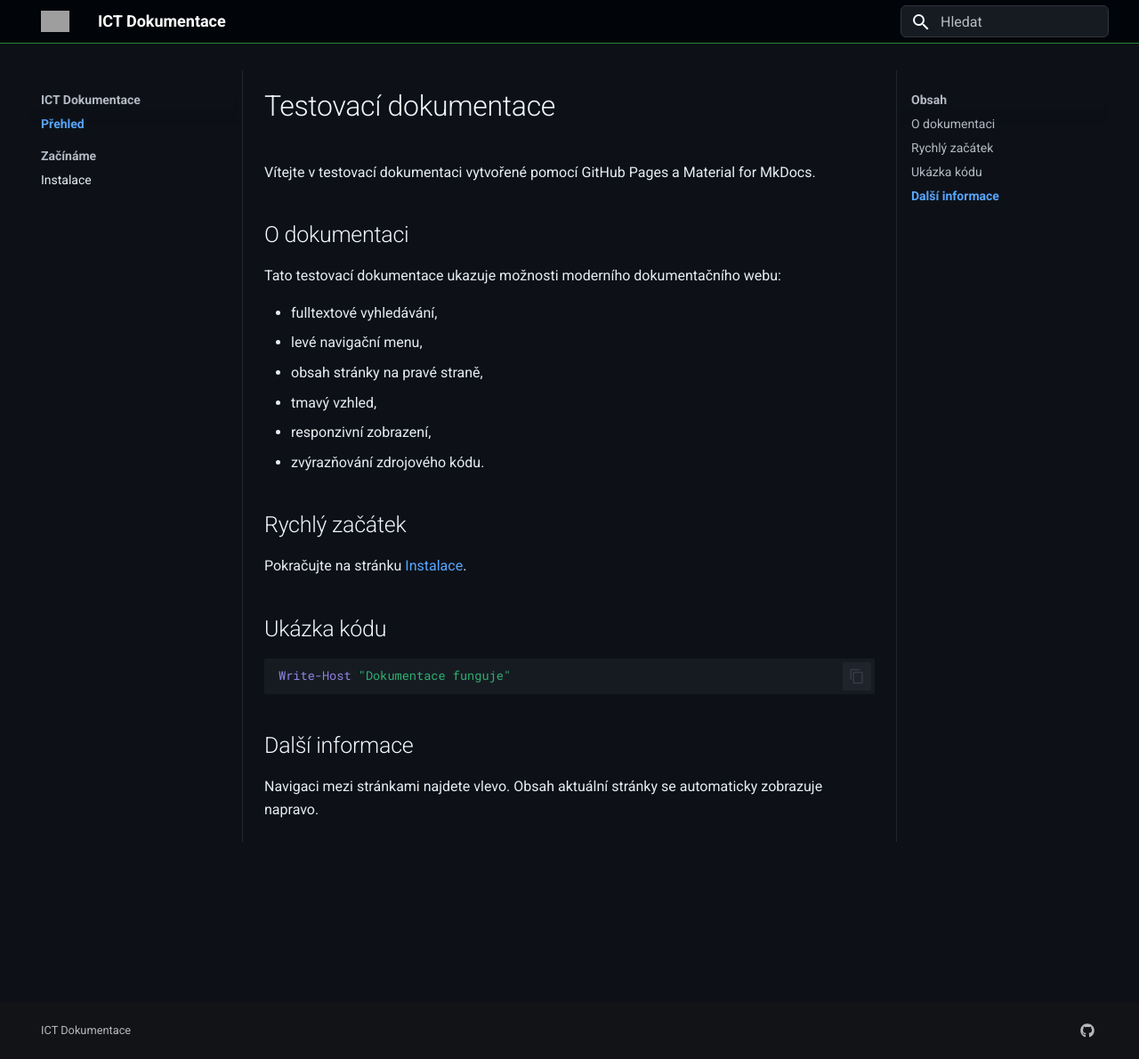
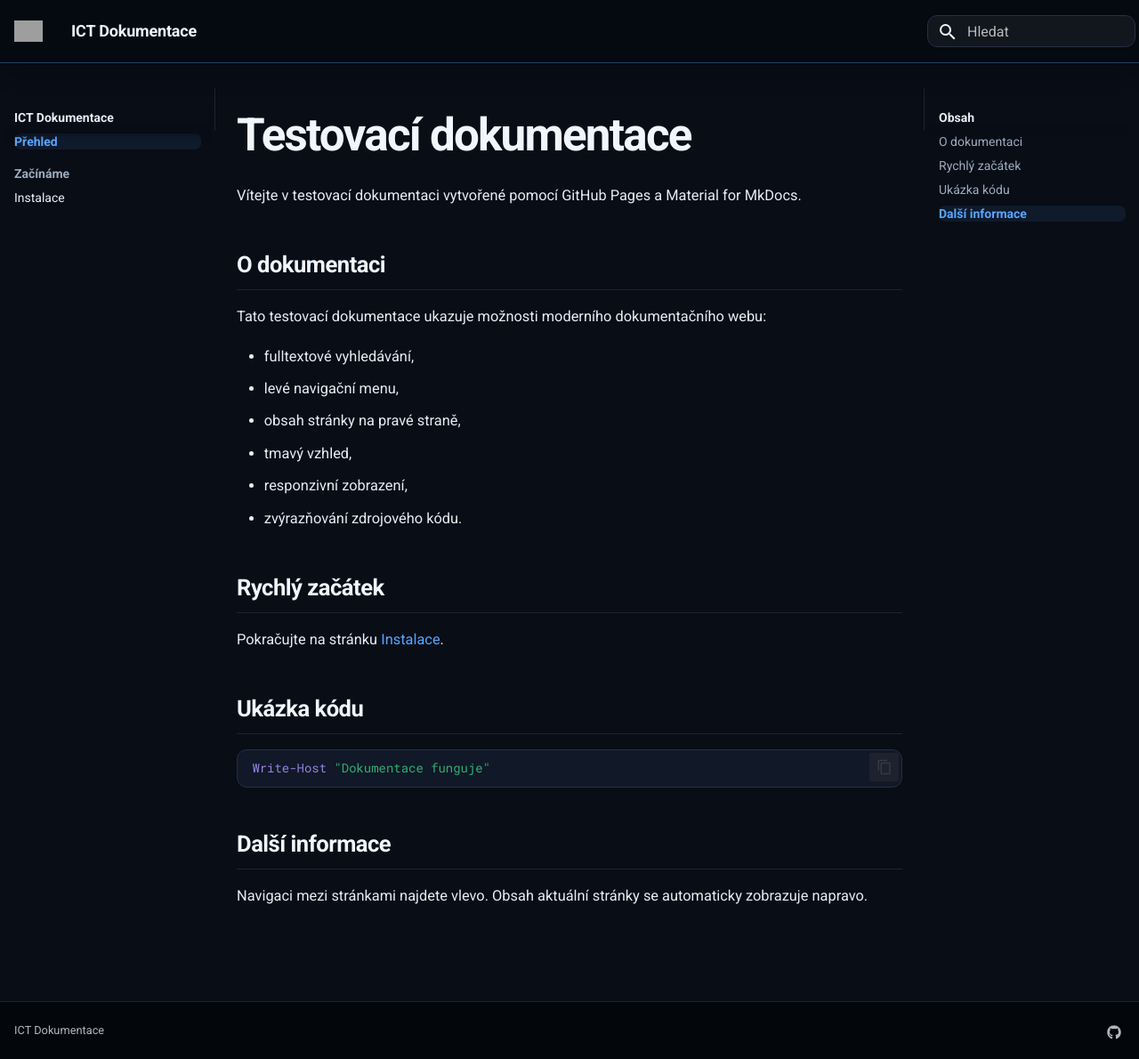
Before and after one commit to ksefcik/ksefcik.github.io, an MkDocs documentation site: the page built from docs/index.md, in a window 1280 px wide and 1190 px high. Shown: the whole window at 89% size. Built offline with MkDocs 1.6.1 and Material for MkDocs 9.7.7, drawn with Linux system fonts in a browser that asks for light colours; grey boxes are pictures that could not be loaded.

Commit message:
Update extra.css

```diff
--- a/docs/stylesheets/extra.css
+++ b/docs/stylesheets/extra.css
@@ -1,75 +1,305 @@
-/* Celá tmavá stránka */
-[data-md-color-scheme="slate"] {
-  --md-default-bg-color: #0d1117;
-  --md-default-bg-color--light: #161b22;
-  --md-default-bg-color--lighter: #21262d;
-  --md-default-fg-color: #e6edf3;
-  --md-default-fg-color--light: #b1bac4;
-
-  --md-primary-fg-color: #010409;
-  --md-primary-fg-color--light: #0d1117;
-  --md-primary-fg-color--dark: #010409;
-
-  --md-accent-fg-color: #3fb950;
-  --md-typeset-a-color: #58a6ff;
-
-  --md-code-bg-color: #161b22;
-  --md-code-fg-color: #e6edf3;
+:root {
+  --ict-bg: #080d16;
+  --ict-surface: #0d1420;
+  --ict-surface-light: #131c2b;
+  --ict-border: #243044;
+  --ict-border-soft: rgba(148, 163, 184, 0.16);
+  --ict-text: #e6edf7;
+  --ict-text-muted: #9daabd;
+  --ict-blue: #58a6ff;
+  --ict-blue-light: #79c0ff;
+  --ict-green: #3fb950;
 }
 
-/* Černá horní lišta */
-.md-header {
-  background-color: #010409;
-  border-bottom: 1px solid #238636;
-  box-shadow: none;
+[data-md-color-scheme="slate"] {
+  --md-hue: 218;
+
+  --md-default-bg-color: var(--ict-bg);
+  --md-default-bg-color--light: var(--ict-surface);
+  --md-default-bg-color--lighter: var(--ict-surface-light);
+
+  --md-default-fg-color: var(--ict-text);
+  --md-default-fg-color--light: var(--ict-text-muted);
+  --md-default-fg-color--lighter: #7d8999;
+
+  --md-primary-fg-color: #060a11;
+  --md-primary-fg-color--light: #0b111b;
+  --md-primary-fg-color--dark: #03060b;
+  --md-primary-bg-color: #f0f6fc;
+
+  --md-accent-fg-color: var(--ict-blue);
+  --md-typeset-a-color: var(--ict-blue);
+
+  --md-code-bg-color: #111827;
+  --md-code-fg-color: #dbe7f5;
+
+  --md-footer-bg-color: #060a11;
+  --md-footer-bg-color--dark: #03060b;
 }
 
-/* Případné horní záložky */
-.md-tabs {
-  background-color: #010409;
-  border-bottom: 1px solid #30363d;
+.md-header {
+  background: rgba(6, 10, 17, 0.96);
+  border-bottom: 1px solid rgba(88, 166, 255, 0.35);
+  box-shadow: 0 8px 30px rgba(0, 0, 0, 0.2);
+  backdrop-filter: blur(14px);
 }
 
-/* Levé a pravé navigační panely */
-.md-sidebar {
-  background-color: #0d1117;
+.md-header__inner {
+  min-height: 3.5rem;
 }
 
-/* Vyhledávací pole */
+.md-header__title {
+  font-weight: 700;
+  letter-spacing: -0.01em;
+}
+
+.md-header__button.md-logo {
+  color: var(--ict-blue-light);
+}
+
 .md-search__form {
-  background-color: #161b22;
-  border: 1px solid #30363d;
-  border-radius: 6px;
+  background-color: rgba(255, 255, 255, 0.055);
+  border: 1px solid var(--ict-border);
+  border-radius: 0.55rem;
+  transition:
+    border-color 160ms ease,
+    background-color 160ms ease,
+    box-shadow 160ms ease;
 }
 
 .md-search__form:hover,
 .md-search__form:focus-within {
-  border-color: #58a6ff;
+  background-color: rgba(255, 255, 255, 0.075);
+  border-color: var(--ict-blue);
+  box-shadow: 0 0 0 3px rgba(88, 166, 255, 0.12);
 }
 
-/* Oddělení hlavního obsahu */
-.md-content {
-  border-left: 1px solid #21262d;
-  border-right: 1px solid #21262d;
+.md-grid {
+  max-width: 92rem;
 }
 
-/* Aktivní položka navigace */
-.md-nav__link--active {
-  color: #3fb950;
-  font-weight: 600;
+.md-main__inner {
+  margin-top: 1.4rem;
 }
 
-/* Nadpisy */
-.md-typeset h1,
-.md-typeset h2,
-.md-typeset h3 {
-  color: #f0f6fc;
+.md-content__inner {
+  max-width: 58rem;
+  margin-inline: auto;
+  padding-bottom: 4rem;
 }
 
-/* Mobilní zobrazení bez okrajů */
+.md-sidebar--primary {
+  border-right: 1px solid var(--ict-border-soft);
+}
+
+.md-sidebar--secondary {
+  border-left: 1px solid var(--ict-border-soft);
+}
+
+.md-nav__title {
+  color: var(--ict-text);
+  font-weight: 700;
+  background: transparent;
+  box-shadow: none;
+}
+
+.md-nav__link {
+  border-radius: 0.35rem;
+  transition:
+    color 140ms ease,
+    background-color 140ms ease;
+}
+
+.md-nav__link:hover {
+  color: var(--ict-blue-light);
+}
+
+.md-nav__link--active {
+  color: var(--ict-blue-light);
+  font-weight: 700;
+}
+
+.md-nav__item .md-nav__link--active {
+  background-color: rgba(88, 166, 255, 0.09);
+}
+
+.md-typeset {
+  font-size: 0.82rem;
+  line-height: 1.72;
+}
+
+.md-typeset h1 {
+  margin-bottom: 1rem;
+  color: #f0f6fc;
+  font-size: clamp(2rem, 4vw, 2.7rem);
+  font-weight: 750;
+  letter-spacing: -0.035em;
+}
+
+.md-typeset h2 {
+  margin-top: 2.3rem;
+  padding-bottom: 0.45rem;
+  color: #f0f6fc;
+  font-weight: 700;
+  letter-spacing: -0.02em;
+  border-bottom: 1px solid var(--ict-border-soft);
+}
+
+.md-typeset h3 {
+  color: #e6edf3;
+  font-weight: 700;
+}
+
+.md-typeset a {
+  text-decoration-thickness: 1px;
+  text-underline-offset: 0.15em;
+}
+
+.md-typeset a:hover {
+  color: var(--ict-blue-light);
+}
+
+.doc-hero {
+  position: relative;
+  overflow: hidden;
+  margin: 0 0 2.3rem;
+  padding: clamp(1.7rem, 4vw, 3.2rem);
+  background:
+    radial-gradient(
+      circle at 88% 12%,
+      rgba(88, 166, 255, 0.18),
+      transparent 32%
+    ),
+    linear-gradient(
+      135deg,
+      rgba(19, 28, 43, 0.98),
+      rgba(9, 15, 25, 0.98)
+    );
+  border: 1px solid var(--ict-border);
+  border-radius: 1rem;
+  box-shadow:
+    0 24px 60px rgba(0, 0, 0, 0.24),
+    inset 0 1px 0 rgba(255, 255, 255, 0.035);
+}
+
+.doc-hero::before {
+  position: absolute;
+  inset: 0 auto 0 0;
+  width: 3px;
+  content: "";
+  background: linear-gradient(
+    180deg,
+    var(--ict-blue),
+    var(--ict-green)
+  );
+}
+
+.doc-hero__eyebrow {
+  display: inline-block;
+  margin-bottom: 0.7rem;
+  color: var(--ict-blue-light);
+  font-size: 0.68rem;
+  font-weight: 800;
+  letter-spacing: 0.13em;
+  text-transform: uppercase;
+}
+
+.doc-hero h1 {
+  margin: 0 0 0.8rem;
+}
+
+.doc-hero p {
+  max-width: 45rem;
+  margin-bottom: 1.4rem;
+  color: #b8c4d4;
+  font-size: 0.92rem;
+}
+
+.doc-hero .md-button {
+  margin: 0.3rem 0.45rem 0.3rem 0;
+  border-radius: 0.5rem;
+}
+
+.doc-hero .md-button--primary {
+  color: #06101c;
+  background: var(--ict-blue);
+  border-color: var(--ict-blue);
+}
+
+.doc-hero .md-button--primary:hover {
+  background: var(--ict-blue-light);
+  border-color: var(--ict-blue-light);
+}
+
+.md-typeset .grid.cards > ul {
+  gap: 1rem;
+}
+
+.md-typeset .grid.cards > ul > li {
+  position: relative;
+  padding: 1.25rem;
+  background:
+    linear-gradient(
+      145deg,
+      rgba(19, 28, 43, 0.94),
+      rgba(12, 19, 30, 0.94)
+    );
+  border: 1px solid var(--ict-border);
+  border-radius: 0.75rem;
+  box-shadow: 0 10px 30px rgba(0, 0, 0, 0.12);
+  transition:
+    transform 160ms ease,
+    border-color 160ms ease,
+    box-shadow 160ms ease;
+}
+
+.md-typeset .grid.cards > ul > li:hover {
+  border-color: rgba(88, 166, 255, 0.65);
+  box-shadow: 0 18px 42px rgba(0, 0, 0, 0.2);
+  transform: translateY(-2px);
+}
+
+.md-typeset .grid.cards .lg {
+  color: var(--ict-blue-light);
+}
+
+.md-typeset pre > code {
+  border: 1px solid var(--ict-border);
+  border-radius: 0.55rem;
+}
+
+.md-typeset .admonition,
+.md-typeset details {
+  background-color: rgba(19, 28, 43, 0.72);
+  border-radius: 0.55rem;
+  box-shadow: none;
+}
+
+.md-footer {
+  border-top: 1px solid var(--ict-border-soft);
+}
+
 @media screen and (max-width: 76.234375em) {
-  .md-content {
-    border-left: 0;
-    border-right: 0;
+  .md-sidebar--primary,
+  .md-sidebar--secondary {
+    border: 0;
+  }
+
+  .md-content__inner {
+    max-width: none;
   }
 }
+
+@media screen and (max-width: 44.984375em) {
+  .doc-hero {
+    padding: 1.4rem;
+    border-radius: 0.7rem;
+  }
+
+  .doc-hero .md-button {
+    display: block;
+    width: 100%;
+    margin-right: 0;
+    text-align: center;
+  }
+}
```
